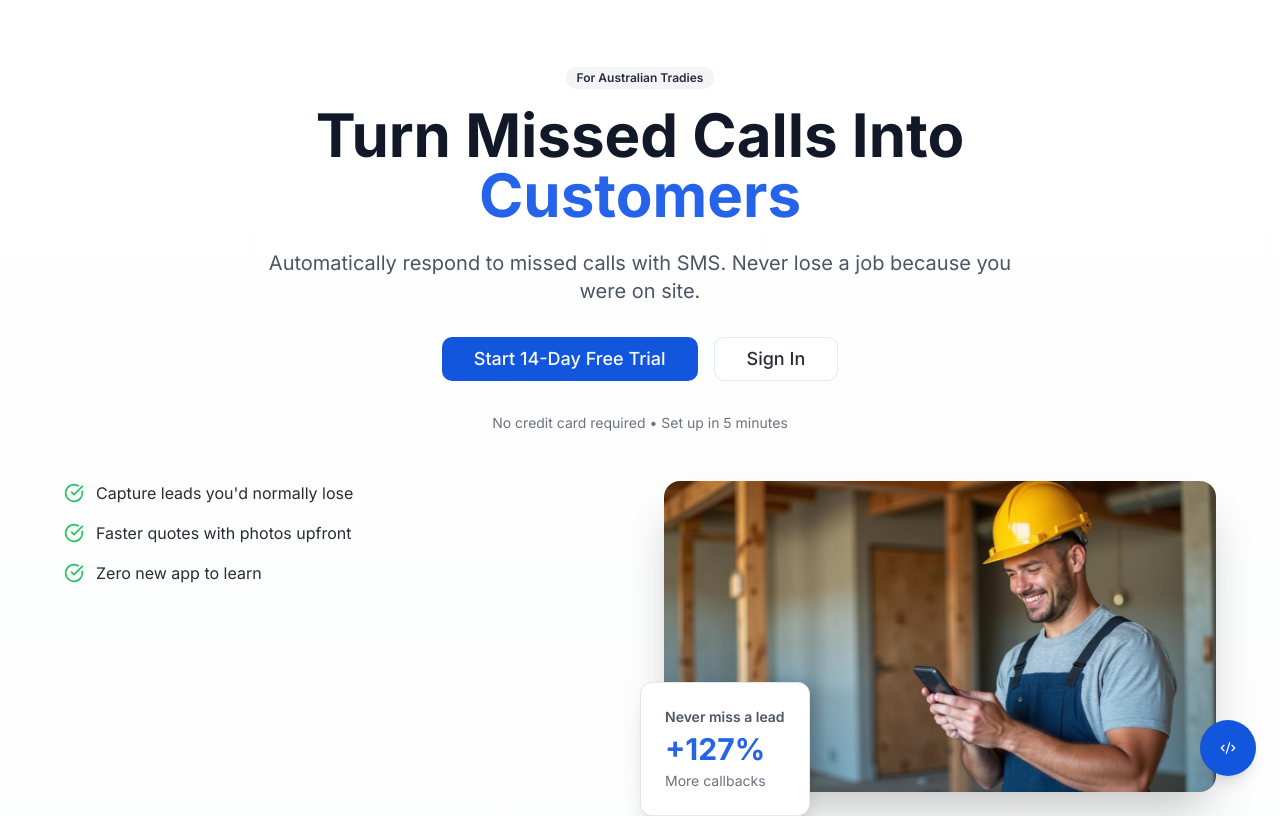
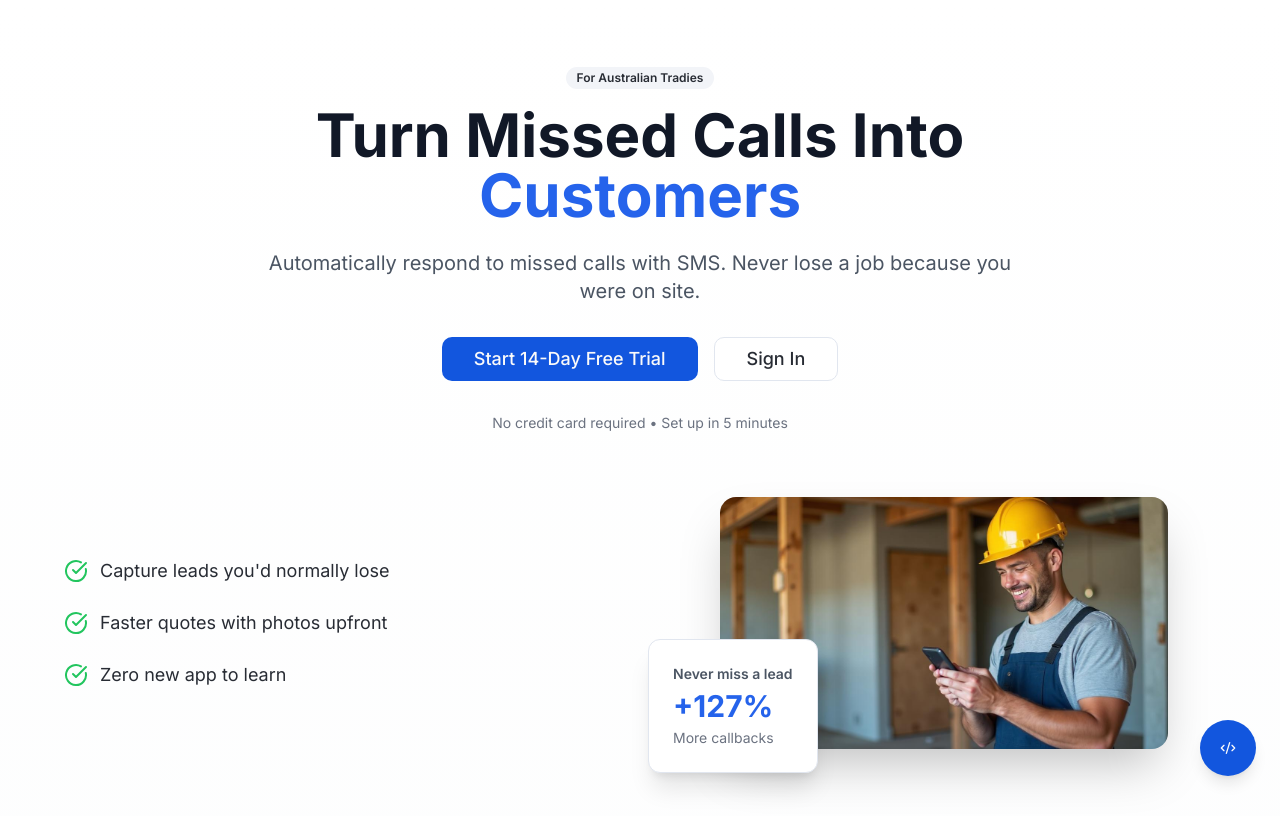
Before and after one commit to melon-hub/tradie-textback, a React (Vite) app: page /landing-alt in a window 1280 px wide. Shown: the top 816 px of the page. Built offline with nearby package versions, Linux system fonts and the light colour scheme.

Commit message:
Refactor alt landing page layout
Adjust the layout of the alternative landing page. The content will be in a two-column format, with all text content on the left and the image positioned in the middle of the content on the right.

```diff
--- a/src/pages/LandingPageAlternative.tsx
+++ b/src/pages/LandingPageAlternative.tsx
@@ -82,27 +82,29 @@ export default function LandingPageAlternative() {
           </p>
         </div>
 
-        {/* Image and Benefits Section */}
-        <div className="grid lg:grid-cols-2 gap-12 items-start max-w-6xl mx-auto">
-          <div className="space-y-6">
-            <div className="space-y-4">
+        {/* Two Column Layout */}
+        <div className="grid lg:grid-cols-2 gap-16 items-center max-w-6xl mx-auto mt-16">
+          {/* Left Column - Content */}
+          <div className="space-y-8">
+            <div className="space-y-6">
               <div className="flex items-center space-x-3">
-                <CheckCircle className="h-5 w-5 text-green-500" />
-                <span>Capture leads you'd normally lose</span>
+                <CheckCircle className="h-6 w-6 text-green-500" />
+                <span className="text-lg">Capture leads you'd normally lose</span>
               </div>
               <div className="flex items-center space-x-3">
-                <CheckCircle className="h-5 w-5 text-green-500" />
-                <span>Faster quotes with photos upfront</span>
+                <CheckCircle className="h-6 w-6 text-green-500" />
+                <span className="text-lg">Faster quotes with photos upfront</span>
               </div>
               <div className="flex items-center space-x-3">
-                <CheckCircle className="h-5 w-5 text-green-500" />
-                <span>Zero new app to learn</span>
+                <CheckCircle className="h-6 w-6 text-green-500" />
+                <span className="text-lg">Zero new app to learn</span>
               </div>
             </div>
           </div>
 
-          <div className="relative">
-            <div className="relative overflow-hidden rounded-2xl shadow-2xl">
+          {/* Right Column - Image */}
+          <div className="relative flex justify-center">
+            <div className="relative overflow-hidden rounded-2xl shadow-2xl max-w-md">
               <img
                 src={heroImage}
                 alt="Tradie using phone on job site"
```
